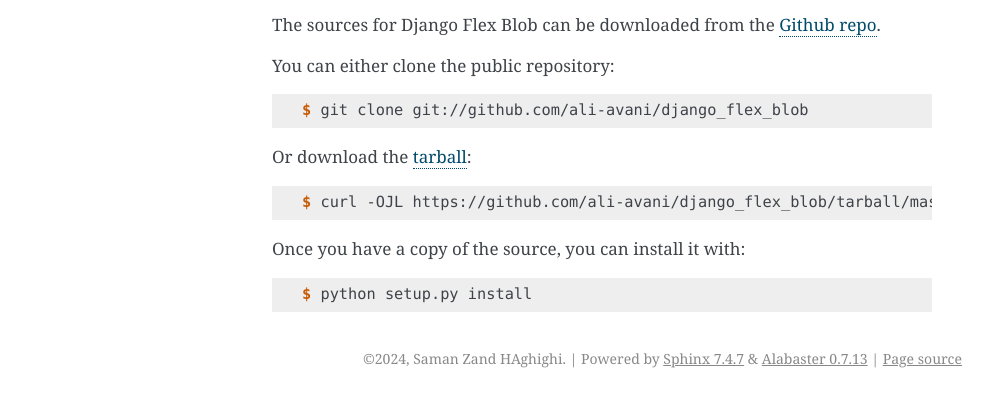
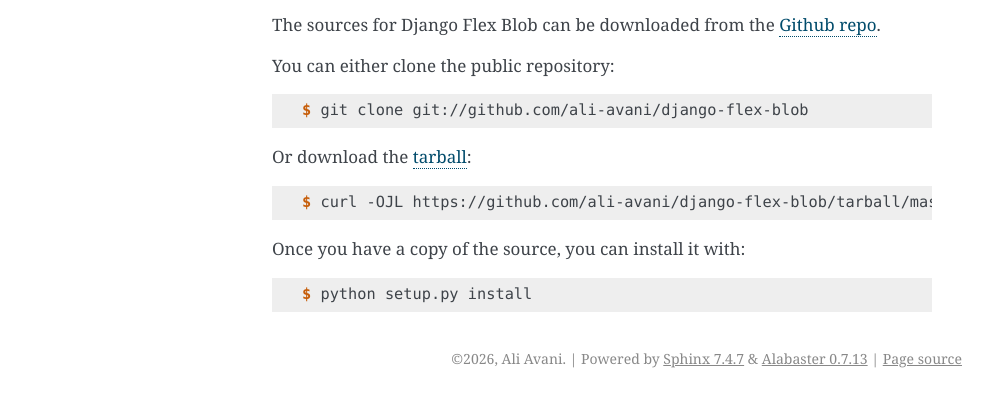
Before and after one commit to ali-avani/django-flex-blob, a Sphinx documentation site: the page built from docs/installation.rst, in a window 1280 px wide. Shown: the part 455-862 px from the top of the page, without its empty margins (148-1141 px from the left). Built offline with Sphinx 7.4.7, drawn with Linux system fonts in a browser that asks for light colours; pages that are not in the unit, such as notebooks, are missing from menus.

Commit message:
chore: update author information and fix repository links in documentation

```diff
--- a/AUTHORS.rst
+++ b/AUTHORS.rst
@@ -5,8 +5,8 @@
 Development Lead
 ----------------
 
+* Ali Avani <ali.avani.1410@gmail.com>
 * Saman Zand HAghighi <samanzandh@gmail.com>
-* Ali Avani <ali.avani@outlook.com>
 
 Contributors
 ------------
--- a/CONTRIBUTING.rst
+++ b/CONTRIBUTING.rst
@@ -15,7 +15,7 @@
 Report Bugs
 ~~~~~~~~~~~
 
-Report bugs at https://github.com/ali-avani/django_flex_blob/issues.
+Report bugs at https://github.com/ali-avani/django-flex-blob/issues.
 
 If you are reporting a bug, please include:
 
@@ -45,7 +45,7 @@
 Submit Feedback
 ~~~~~~~~~~~~~~~
 
-The best way to send feedback is to file an issue at https://github.com/ali-avani/django_flex_blob/issues.
+The best way to send feedback is to file an issue at https://github.com/ali-avani/django-flex-blob/issues.
 
 If you are proposing a feature:
 
--- a/docs/conf.py
+++ b/docs/conf.py
@@ -19,6 +19,7 @@
 #
 import os
 import sys
+
 sys.path.insert(0, os.path.abspath('..'))
 
 import flex_blob
@@ -47,8 +48,8 @@
 
 # General information about the project.
 project = 'Django Flex Blob'
-copyright = "2024, Saman Zand HAghighi"
-author = "Saman Zand HAghighi"
+copyright = "2026, Ali Avani"
+author = "Ali Avani"
 
 # The version info for the project you're documenting, acts as replacement
 # for |version| and |release|, also used in various other places throughout
@@ -129,7 +130,7 @@
 latex_documents = [
     (master_doc, 'django_flex_blob.tex',
      'Django Flex Blob Documentation',
-     'Saman Zand HAghighi', 'manual'),
+     'Ali Avani', 'manual'),
 ]
 
 
--- a/docs/installation.rst
+++ b/docs/installation.rst
@@ -32,13 +32,13 @@
 
 .. code-block:: console
 
-    $ git clone git://github.com/ali-avani/django_flex_blob
+    $ git clone git://github.com/ali-avani/django-flex-blob
 
 Or download the `tarball`_:
 
 .. code-block:: console
 
-    $ curl -OJL https://github.com/ali-avani/django_flex_blob/tarball/master
+    $ curl -OJL https://github.com/ali-avani/django-flex-blob/tarball/master
 
 Once you have a copy of the source, you can install it with:
 
@@ -47,5 +47,5 @@
     $ python setup.py install
 
 
-.. _Github repo: https://github.com/ali-avani/django_flex_blob
-.. _tarball: https://github.com/ali-avani/django_flex_blob/tarball/master
+.. _Github repo: https://github.com/ali-avani/django-flex-blob
+.. _tarball: https://github.com/ali-avani/django-flex-blob/tarball/master
--- a/src/flex_blob/__init__.py
+++ b/src/flex_blob/__init__.py
@@ -1,5 +1,5 @@
 """Top-level package for Python Boilerplate."""
 
-__author__ = "Saman Zand Haghighi"
-__email__ = "samanzandh@gmail.com"
-__version__ = "0.0.13"
+__author__ = "Ali Avani"
+__email__ = "ali.avani.1410@gmail.com"
+__version__ = "0.0.14"
```
Also changed, not shown: pyproject.toml (+5 -5 lines), 1 other file.
